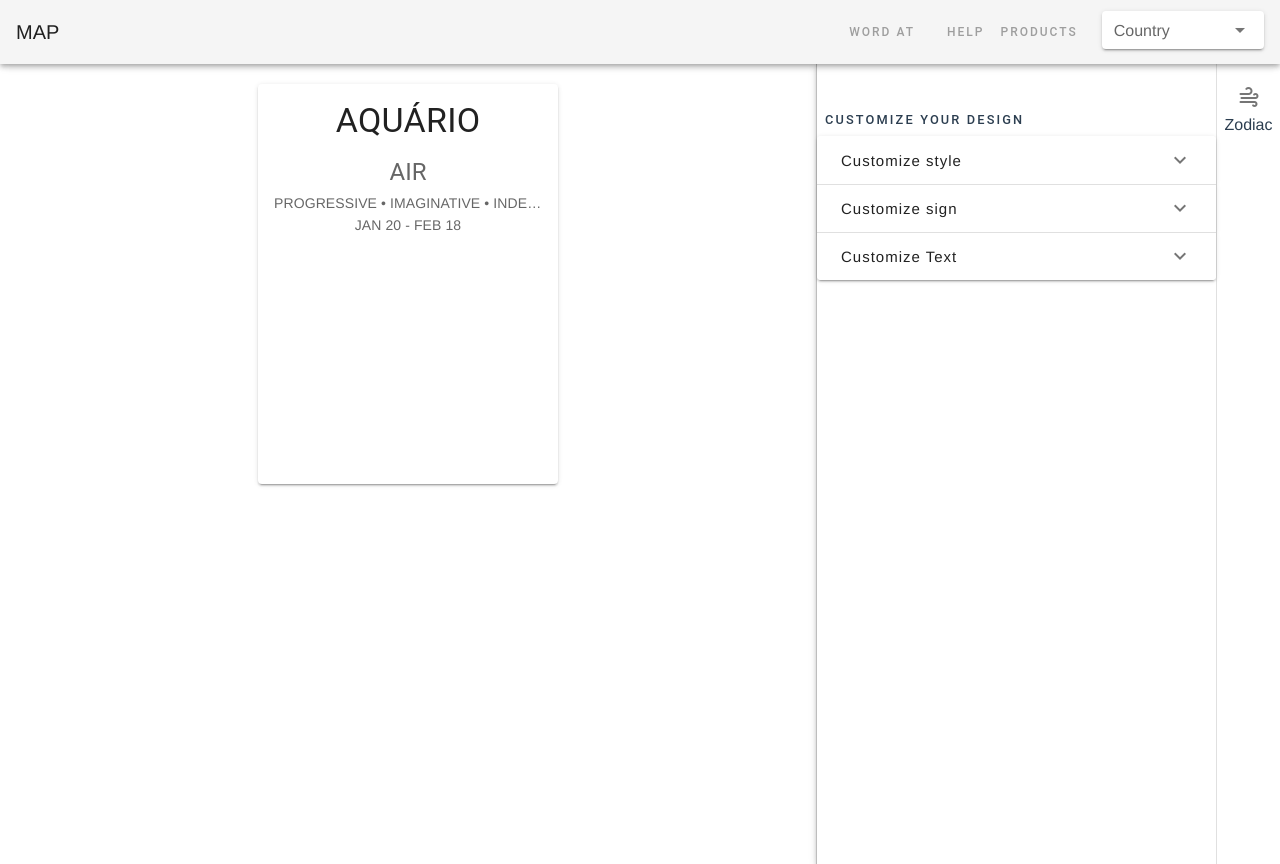
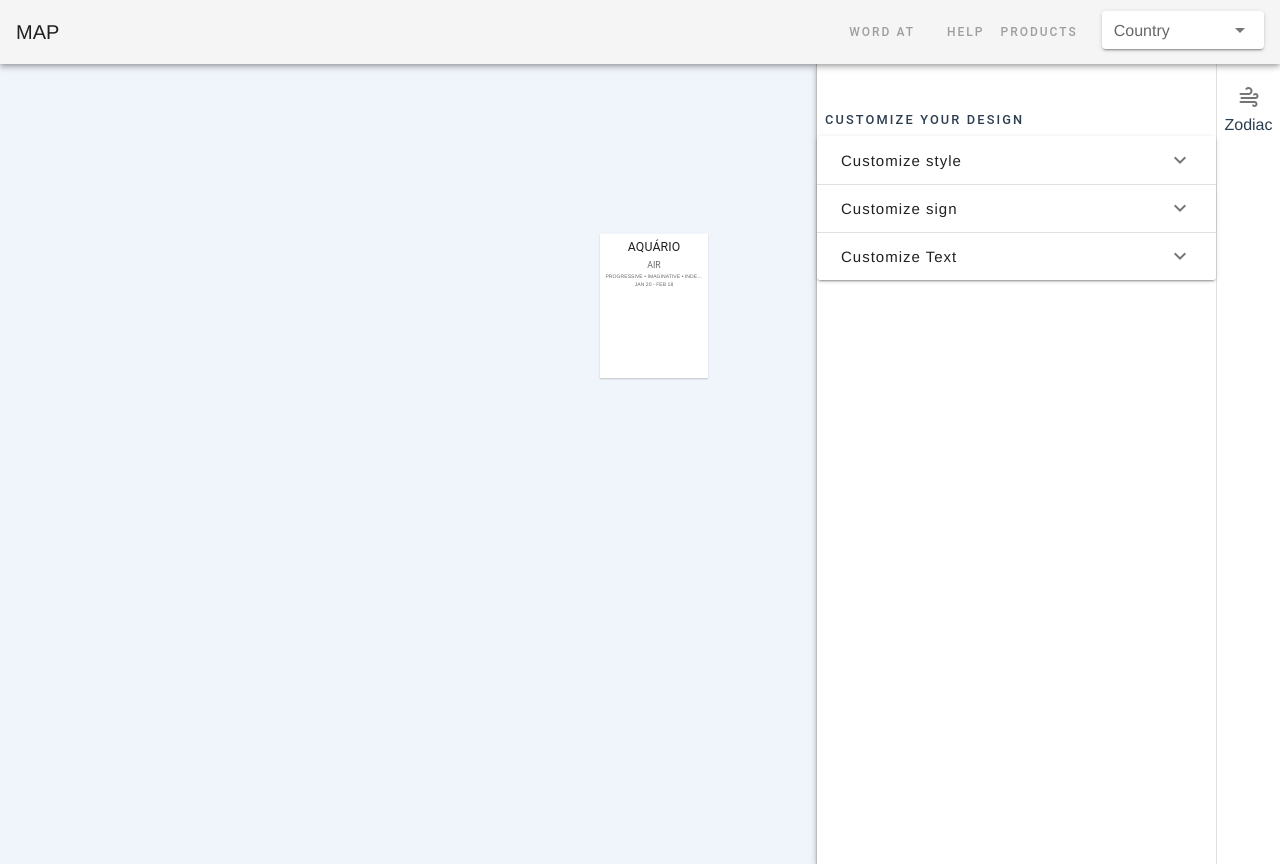
Before and after one commit to Wisdom132/zodiac-app, a Vue app: page /zodiac in a window 1280 px wide. Built offline with nearby package versions, Linux system fonts and the light colour scheme.

Commit message:
fix background color

```diff
--- a/src/components/Zodiac/ZodiacView.vue
+++ b/src/components/Zodiac/ZodiacView.vue
@@ -1,5 +1,8 @@
 <template>
   <section class="d-flex">
+    <v-container style="background: #f0f4fb;">
+      <v-row>
+        <v-col>
           <v-card class="mx-auto w-100 bg-grey-2 mt-5" :height="height" :width="width">
             <v-card-text class="text-center">
               <p class="display-1 text--primary text-uppercase">{{cardData.name}}</p>
@@ -8,6 +11,9 @@
               <v-list-item-subtitle class="text-uppercase">{{cardData.subline}}</v-list-item-subtitle>
             </v-card-text>
           </v-card>
+        </v-col>
+      </v-row>
+    </v-container>
 
     <div class="map-sidebar elevation-3 d-flex h-100">
       <div class="tabs brl br-grey-4 pt-10">
@@ -150,7 +156,17 @@ export default {
   }
 };
 </script>
+
 <style lang="scss" scoped>
+.v-card {
+  transform-origin: 50% 50%;
+  transform: translate(-50%, -50%) scale(0.362405);
+  font-size: 1px;
+  //   position: absolute;
+  left: 50%;
+  top: 50%;
+  box-shadow: 2em 2em 45em rgba(35, 69, 152, 0.15);
+}
 .tabs {
   width: 25rem;
   .overline {
--- a/src/views/Zodiac.vue
+++ b/src/views/Zodiac.vue
@@ -1,5 +1,5 @@
 <template>
-  <div>
+  <div id="zodiac">
     <zodiac />
   </div>
 </template>
```
Lines whose indentation alone changed are shown as unchanged.
